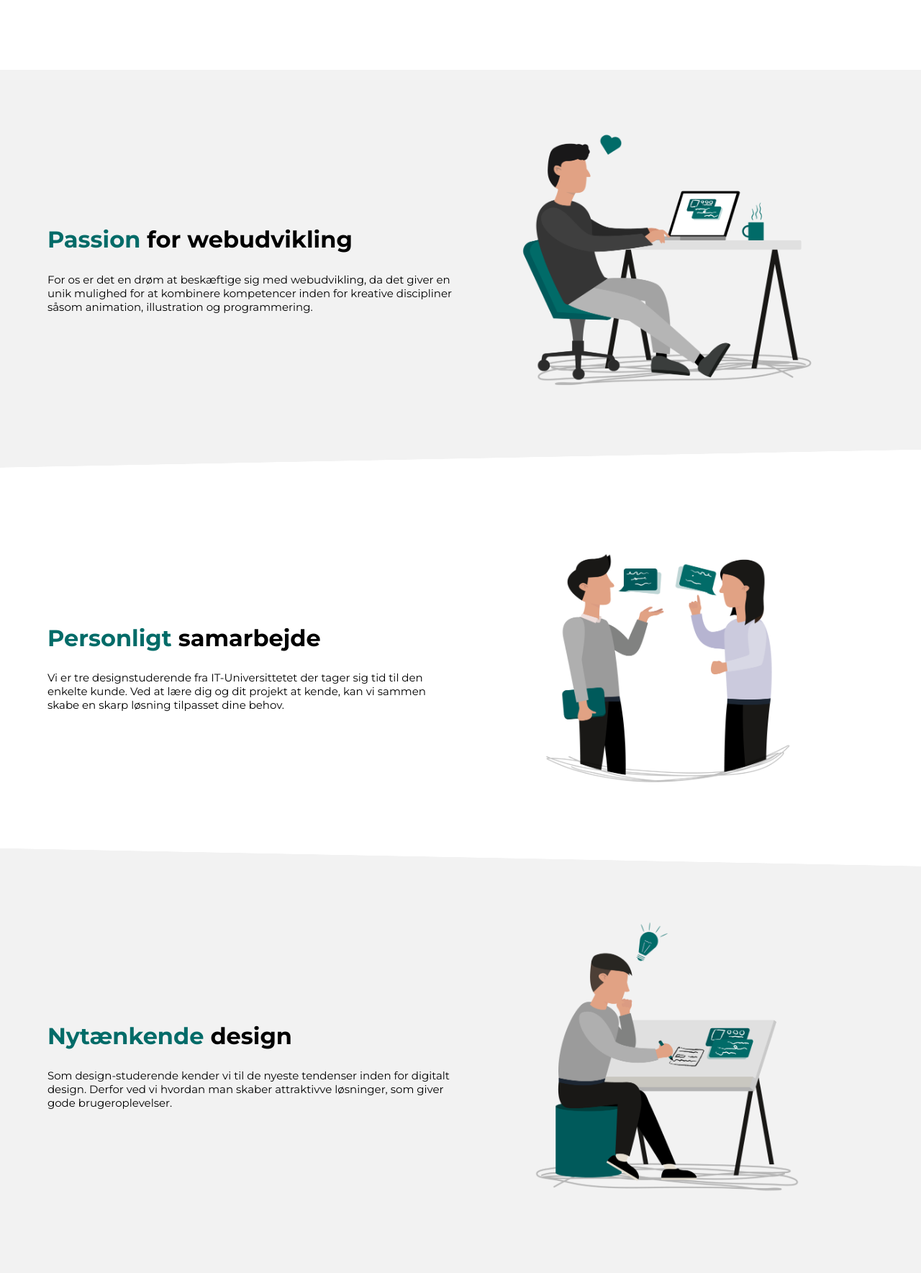
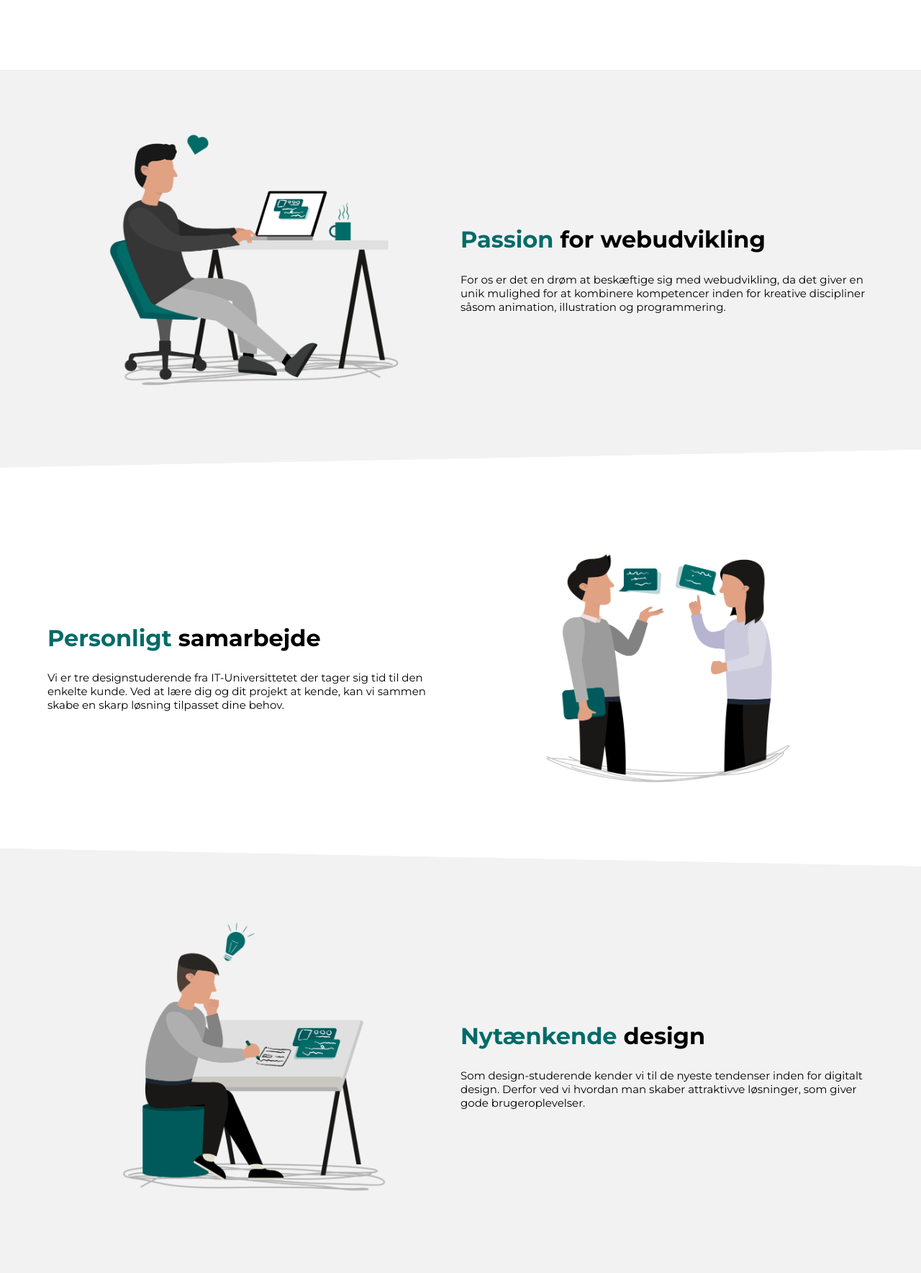
Before and after one commit to hybl-media/hybl-2019, a plain HTML site: page index.html in a window 1280 px wide. Shown: the part 1663-3432 px from the top of the page at 72% size. Drawn offline with nearby package versions, Linux system fonts and the light colour scheme.

Commit message:
rettelse på aboutus

```diff
--- a/style.css
+++ b/style.css
@@ -803,11 +803,20 @@ header nav#menuPunkter.slideIn {
 }
 
 
+
 .about:first-child {
     background-color: #F2F2F2;
 }
 .about:last-child {
     background-color: #F2F2F2;
+}
+
+.about:first-child img {
+    order: -1;
+
+}
+.about:last-child img{
+    order: -1;
 }
 .divider-skewed.grey {
     background: linear-gradient(to left bottom, white 49%, #f2f2f2 50%);
```
